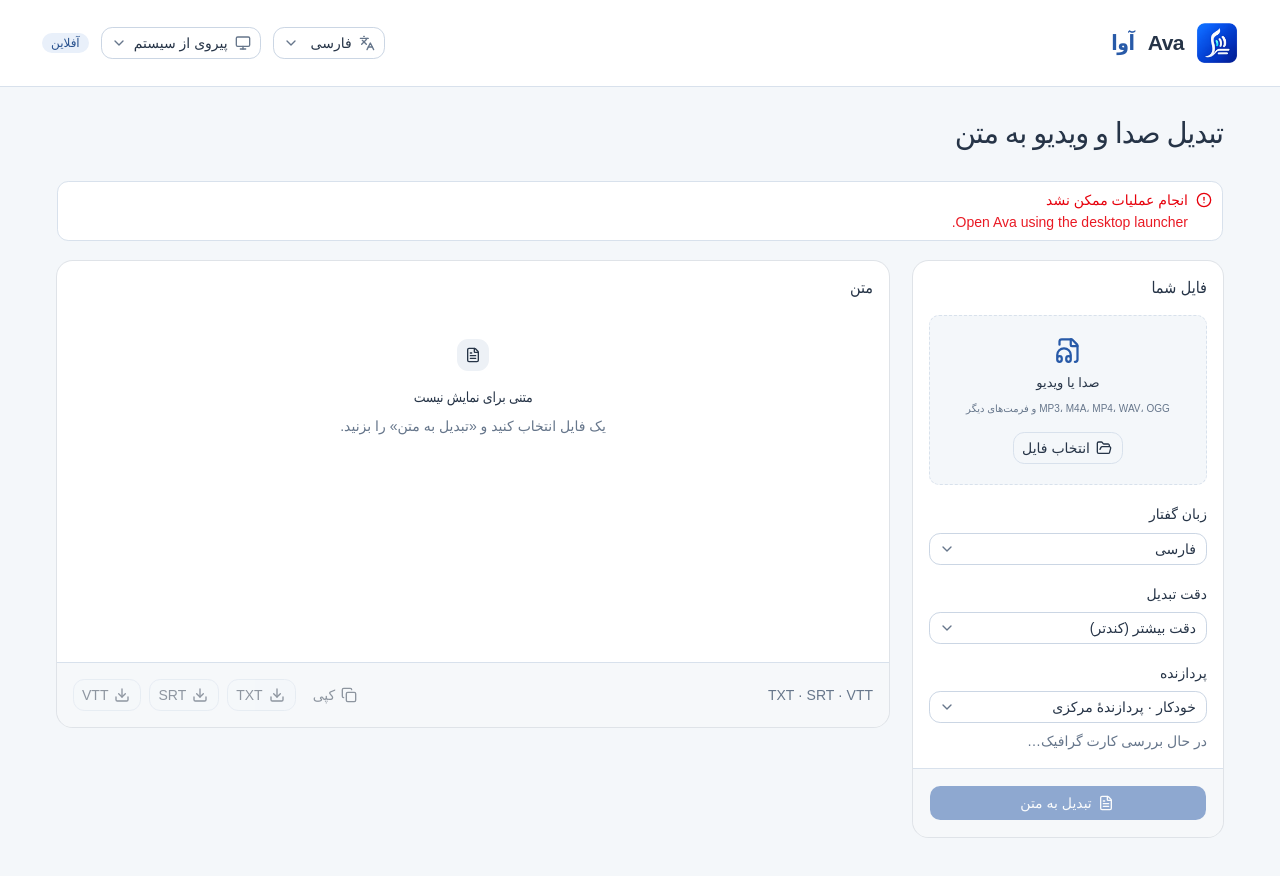
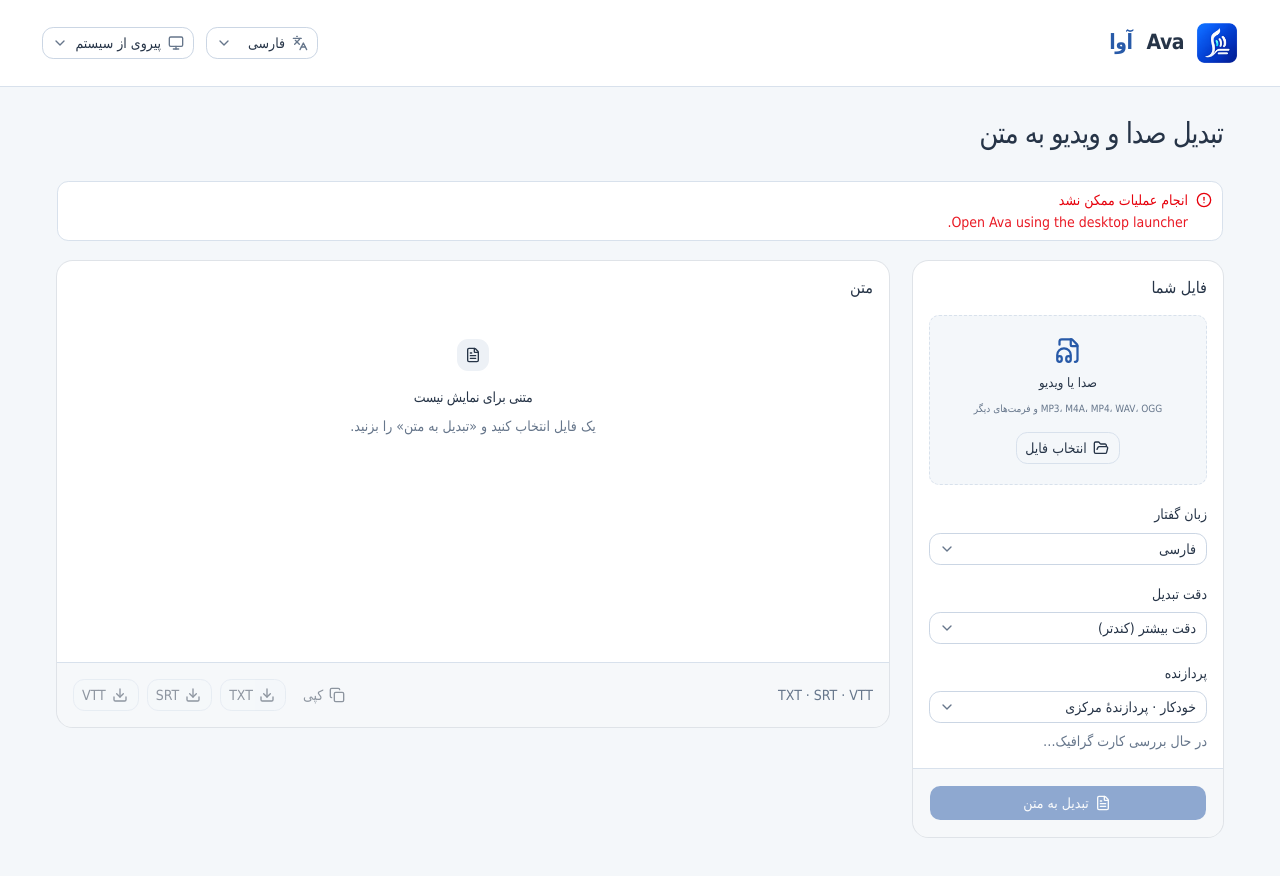
Before and after one commit to aliabedi1/persian-transcriber, a React (Vite) app: page / in a window 1280 px wide. Shown: the top 876 px of the page. Built offline with nearby package versions, Linux system fonts and the light colour scheme.

Commit message:
ui: use Vazirmatn globally and remove offline badge

```diff
--- a/src/App.css
+++ b/src/App.css
@@ -3,12 +3,11 @@
 .brand { display:flex; align-items:center; gap:12px; }.brand-icon { display:grid; place-items:center; background:var(--primary); color:var(--primary-foreground); width:42px; height:42px; border-radius:13px; }.brand strong { font-size:21px; letter-spacing:-.5px; }.brand strong span { margin-left:8px; font-family:'Vazirmatn Variable',Tahoma,sans-serif; color:var(--primary); }.brand p { margin:1px 0 0; font-size:11px; color:var(--muted-foreground); }
 main { max-width:1250px; padding:28px 42px 18px; margin:auto; display:flex; flex-direction:column; gap:20px; }.intro { display:flex; justify-content:space-between; align-items:center; gap:20px; }.eyebrow { color:var(--primary); font-size:10px; font-weight:650; letter-spacing:1.8px; margin:0 0 12px; }h1 { font-size:29px; line-height:1.25; font-weight:550; letter-spacing:-1.1px; margin:0 0 10px; }.intro p:not(.eyebrow) { color:var(--muted-foreground); font-size:13px; }.persian-mark { font-family:'Vazirmatn Variable',Tahoma,sans-serif; font-size:76px; line-height:1.2; color:var(--primary); opacity:.2; padding:0 8px 0 20px; }
 .workspace { display:grid; grid-template-columns:310px minmax(0,1fr); gap:24px; align-items:start; }.file-well { border:1px dashed var(--border); border-radius:10px; min-height:170px; display:flex; flex-direction:column; align-items:center; justify-content:center; gap:10px; padding:20px 12px; background:var(--background); }.file-well>svg { width:27px; height:27px; color:var(--primary); }.file-well p { margin:0; max-width:240px; overflow-wrap:anywhere; font-size:13px; font-weight:550; text-align:center; }.file-well span { font-size:10px; color:var(--muted-foreground); text-align:center; }.file-well button { margin-top:5px; }.model-note { display:flex; gap:9px; align-items:center; }.model-note>svg { color:var(--primary); width:19px; flex-shrink:0; }.model-note strong { font-size:11px; font-weight:550; }.model-note p { color:var(--muted-foreground); font-size:10px; margin:3px 0; }.model-note [data-slot=badge] { margin-left:auto; }.privacy-note { display:flex; gap:10px; padding:0 5px; }.privacy-note>svg { width:18px; flex-shrink:0; color:var(--primary); }.privacy-note strong { font-size:12px; font-weight:550; }.privacy-note p { font-size:11px; line-height:1.8; color:var(--muted-foreground); margin:5px 0; }
-.transcript-card { min-height:466px; }.transcript-content { min-height:330px; display:flex; flex:1; }.segment-list { display:flex; flex-direction:column; gap:17px; width:100%; max-height:480px; overflow-y:auto; padding:2px; }.segment { display:flex; gap:12px; align-items:start; }.timestamp { font-size:10px; color:var(--muted-foreground); font-variant-numeric:tabular-nums; padding-top:12px; }.segment textarea { font-family:'Vazirmatn Variable',Geist,sans-serif; line-height:1.9; min-height:65px; resize:vertical; }.working { width:100%; max-width:330px; margin:auto; display:flex; flex-direction:column; align-items:center; gap:18px; padding:30px 0; }.working h2 { font-size:17px; margin:0; }.working p { font-size:12px; color:var(--muted-foreground); }.working-icon { color:var(--primary); width:36px; height:36px; }.statusbar { display:flex; align-items:center; justify-content:center; gap:8px; font-size:11px; color:var(--muted-foreground); min-height:28px; }.statusbar svg { width:14px; height:14px; }.error-detail { white-space:pre-wrap; max-height:130px; overflow:auto; overflow-wrap:anywhere; }
+.transcript-card { min-height:466px; }.transcript-content { min-height:330px; display:flex; flex:1; }.segment-list { display:flex; flex-direction:column; gap:17px; width:100%; max-height:480px; overflow-y:auto; padding:2px; }.segment { display:flex; gap:12px; align-items:start; }.timestamp { font-size:10px; color:var(--muted-foreground); font-variant-numeric:tabular-nums; padding-top:12px; }.segment textarea { font-family:inherit; line-height:1.9; min-height:65px; resize:vertical; }.working { width:100%; max-width:330px; margin:auto; display:flex; flex-direction:column; align-items:center; gap:18px; padding:30px 0; }.working h2 { font-size:17px; margin:0; }.working p { font-size:12px; color:var(--muted-foreground); }.working-icon { color:var(--primary); width:36px; height:36px; }.statusbar { display:flex; align-items:center; justify-content:center; gap:8px; font-size:11px; color:var(--muted-foreground); min-height:28px; }.statusbar svg { width:14px; height:14px; }.error-detail { white-space:pre-wrap; max-height:130px; overflow:auto; overflow-wrap:anywhere; }
 @media(max-width:920px) { .topbar { padding:18px 24px; }main { padding:24px; }.workspace { grid-template-columns:280px minmax(0,1fr); gap:18px; }h1 { font-size:25px; }.persian-mark { display:none; } }
 @media(max-width:700px) { .workspace { grid-template-columns:1fr; }.topbar { padding:18px; }main { padding:18px; } }
 @media(prefers-reduced-motion:reduce) { *,*::before,*::after { transition:none!important; animation:none!important; } }
 
-html[lang="fa"] { --font-sans:'Vazirmatn Variable',Tahoma,sans-serif; }
 [dir="rtl"] .brand strong span { margin-left:0; margin-inline-start:8px; }
 [dir="rtl"] .model-note [data-slot="badge"] { margin-left:0; margin-inline-start:auto; }
 [dir="rtl"] [data-slot="alert"], [dir="rtl"] [data-slot="field-description"] { text-align:right; }
--- a/src/App.tsx
+++ b/src/App.tsx
@@ -1,7 +1,6 @@
 import { useEffect, useRef, useState } from 'react'
 import { AudioLines, FolderOpen, FileAudio, Copy, Download, Check, CircleX, CircleAlert, FileText, Languages, Sun, Moon, Monitor } from 'lucide-react'
 import { Button } from '@/components/ui/button'
-import { Badge } from '@/components/ui/badge'
 import { Card, CardHeader, CardTitle, CardDescription, CardContent, CardFooter } from '@/components/ui/card'
 import { Field, FieldGroup, FieldLabel, FieldDescription } from '@/components/ui/field'
 import { NativeSelect, NativeSelectOption } from '@/components/ui/native-select'
@@ -92,7 +91,7 @@ export default function App() {
     catch (e) { setError(String(e)) }
   }
   return <div className="app-shell">
-    <header className="topbar"><div className="brand"><img className="brand-icon" src={avaIcon} alt="" /><div><strong>Ava <span lang="fa">آوا</span></strong></div></div><div className="flex items-center gap-3"><NativeSelect icon={Languages} aria-label="Interface language / زبان برنامه" value={uiLanguage} onChange={e => setUiLanguage(e.target.value)}><NativeSelectOption value="fa">فارسی</NativeSelectOption><NativeSelectOption value="en">English</NativeSelectOption></NativeSelect><NativeSelect icon={theme === 'system' ? Monitor : theme === 'dark' ? Moon : Sun} aria-label="Appearance / ظاهر" value={theme} onChange={e => setThemePreference(e.target.value)}><NativeSelectOption value="system">{uiLanguage === 'fa' ? 'پیروی از سیستم' : 'System'}</NativeSelectOption><NativeSelectOption value="light">{uiLanguage === 'fa' ? 'روشن' : 'Light'}</NativeSelectOption><NativeSelectOption value="dark">{uiLanguage === 'fa' ? 'تیره' : 'Dark'}</NativeSelectOption></NativeSelect><Badge variant="secondary">{uiLanguage === 'fa' ? 'آفلاین' : 'Offline'}</Badge></div></header>
+    <header className="topbar"><div className="brand"><img className="brand-icon" src={avaIcon} alt="" /><div><strong>Ava <span lang="fa">آوا</span></strong></div></div><div className="flex items-center gap-3"><NativeSelect icon={Languages} aria-label="Interface language / زبان برنامه" value={uiLanguage} onChange={e => setUiLanguage(e.target.value)}><NativeSelectOption value="fa">فارسی</NativeSelectOption><NativeSelectOption value="en">English</NativeSelectOption></NativeSelect><NativeSelect icon={theme === 'system' ? Monitor : theme === 'dark' ? Moon : Sun} aria-label="Appearance / ظاهر" value={theme} onChange={e => setThemePreference(e.target.value)}><NativeSelectOption value="system">{uiLanguage === 'fa' ? 'پیروی از سیستم' : 'System'}</NativeSelectOption><NativeSelectOption value="light">{uiLanguage === 'fa' ? 'روشن' : 'Light'}</NativeSelectOption><NativeSelectOption value="dark">{uiLanguage === 'fa' ? 'تیره' : 'Dark'}</NativeSelectOption></NativeSelect></div></header>
     <main>
       <h1>{uiLanguage === 'fa' ? 'تبدیل صدا و ویدیو به متن' : 'Audio and video transcription'}</h1>
       {ready === false ? <Alert variant="destructive"><CircleAlert /><AlertTitle>{t("Local engine needs setup")}</AlertTitle><AlertDescription>{t("Run setup.ps1 in the project folder while connected to the internet, then restart Ava. Transcription works offline after setup.")}</AlertDescription></Alert> : null}
--- a/src/index.css
+++ b/src/index.css
@@ -1,14 +1,13 @@
 @import "tailwindcss";
 @import "tw-animate-css";
 @import "shadcn/tailwind.css";
-@import "@fontsource-variable/geist";
 @import "@fontsource-variable/vazirmatn";
 
 @custom-variant dark (&:is(.dark *));
 
 @theme inline {
     --font-heading: var(--font-sans);
-    --font-sans: 'Geist Variable', sans-serif;
+    --font-sans: 'Vazirmatn Variable', Tahoma, sans-serif;
     --color-sidebar-ring: var(--sidebar-ring);
     --color-sidebar-border: var(--sidebar-border);
     --color-sidebar-accent-foreground: var(--sidebar-accent-foreground);
```
Also changed, not shown: 2 other files (tests, documents, lock files or other folders).
